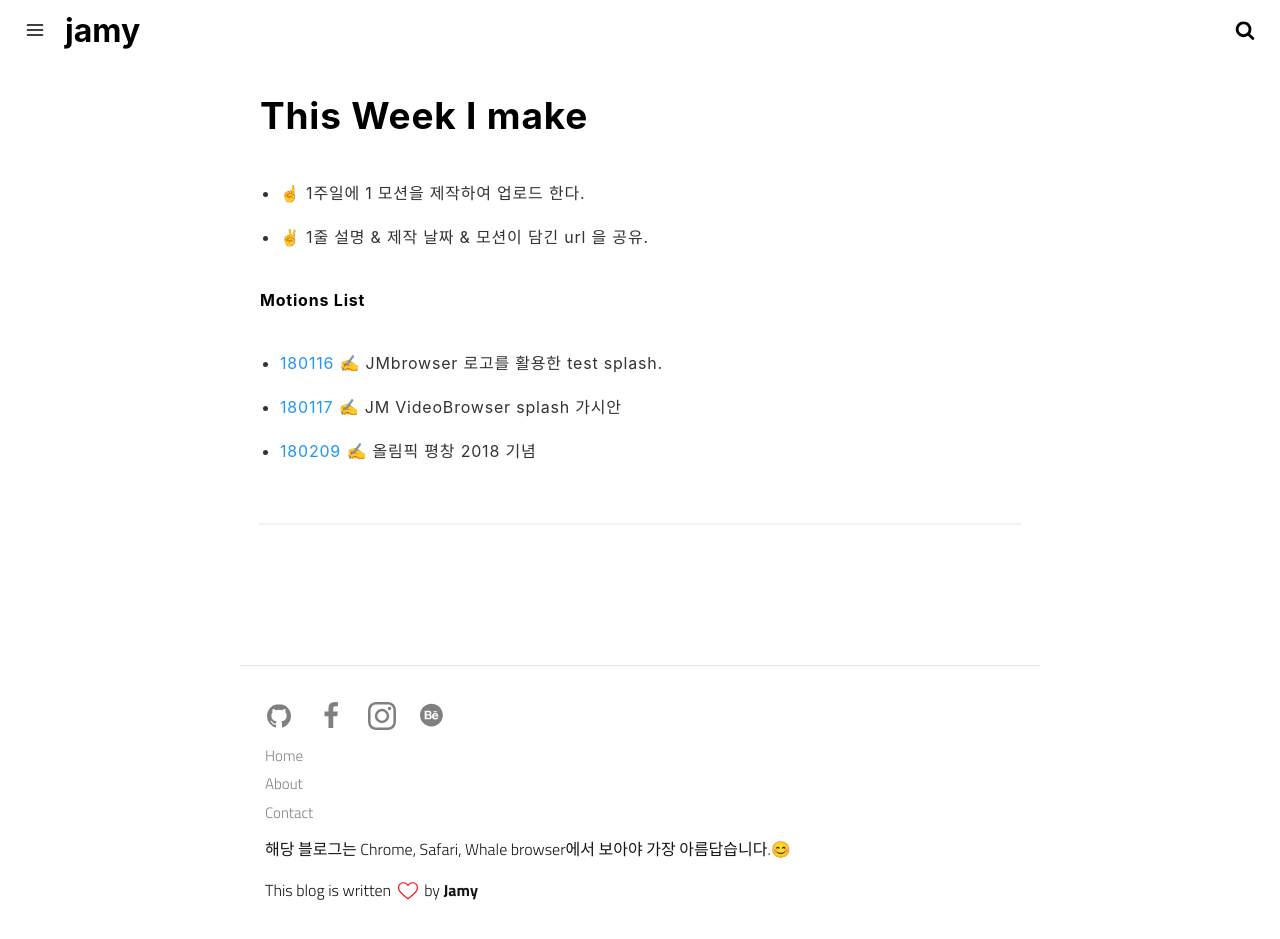
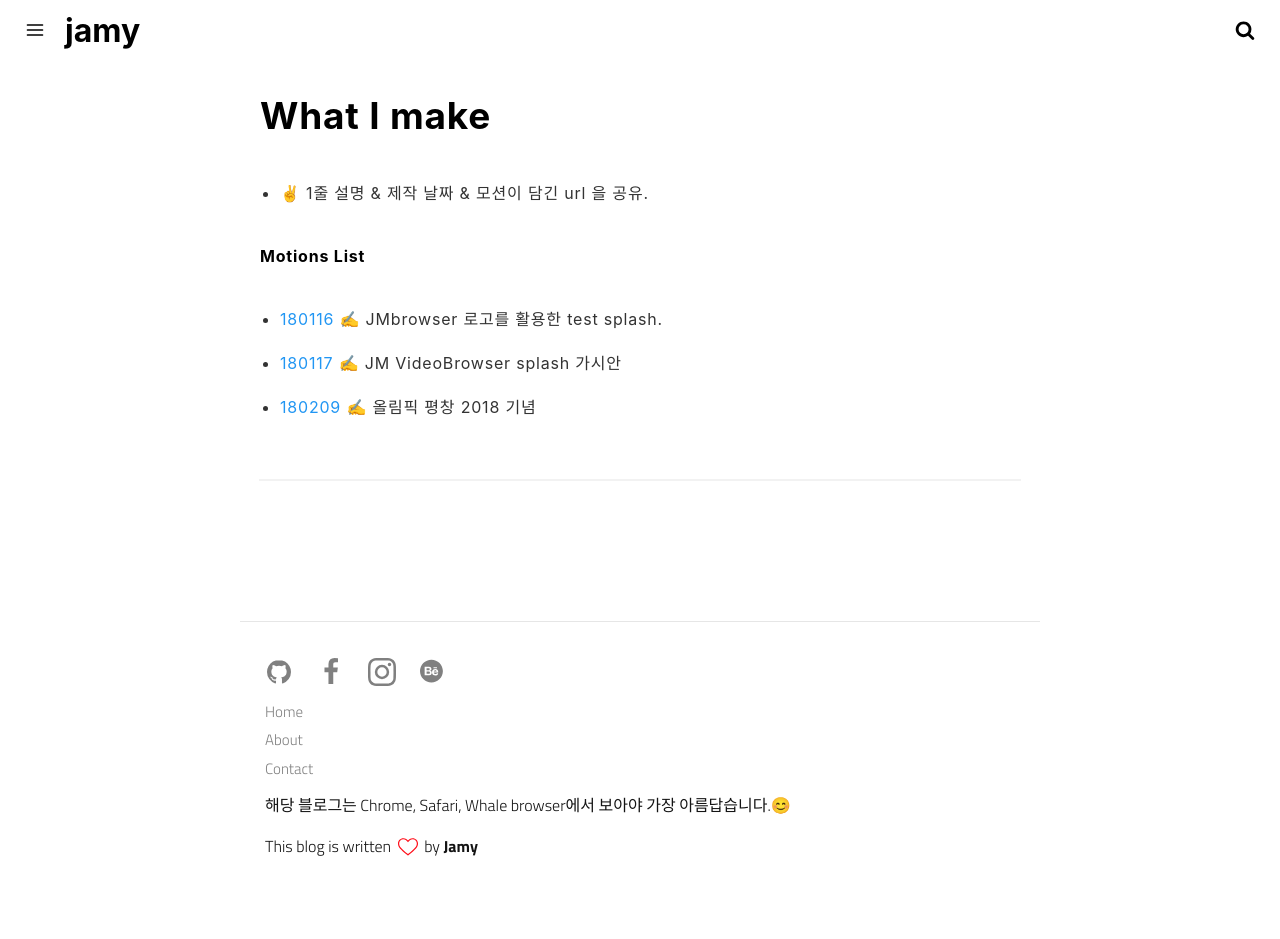
Before and after one commit to crazyjamy/crazyjamy.github.io, a Jekyll site: the page built from motions.md, in a window 1280 px wide and 939 px high. Built offline with Jekyll 4.4.1, drawn with Linux system fonts in a browser that asks for light colours.

Commit message:
Update motions.md

```diff
--- a/motions.md
+++ b/motions.md
@@ -13,9 +13,8 @@ permalink: /motions/
 </style>
 
 
-## This Week I make
+## What I make
 
-+ ☝️ 1주일에 1 모션을 제작하여 업로드 한다.
 + ✌️ 1줄 설명 & 제작 날짜 & 모션이 담긴 url 을 공유.
 
 
```
